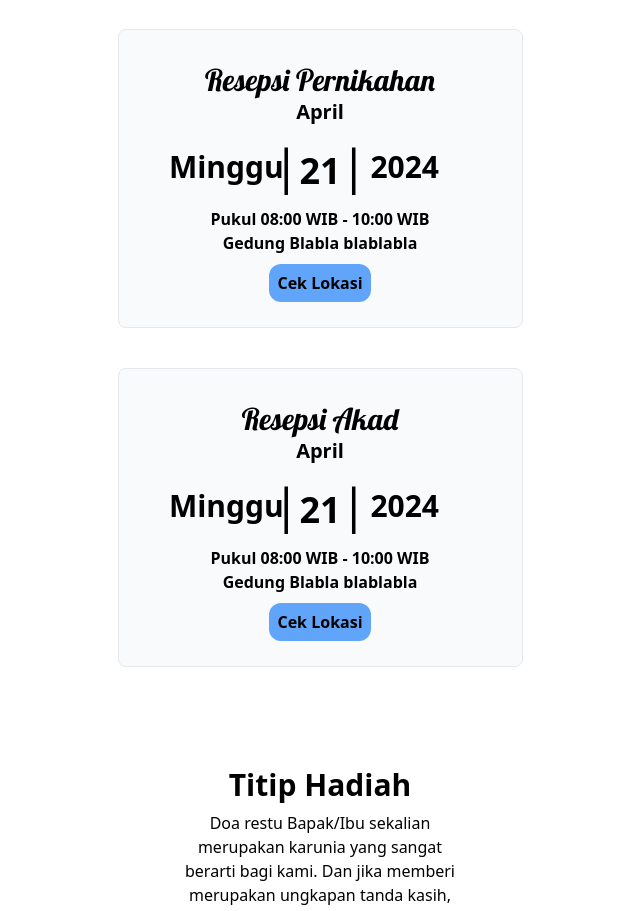
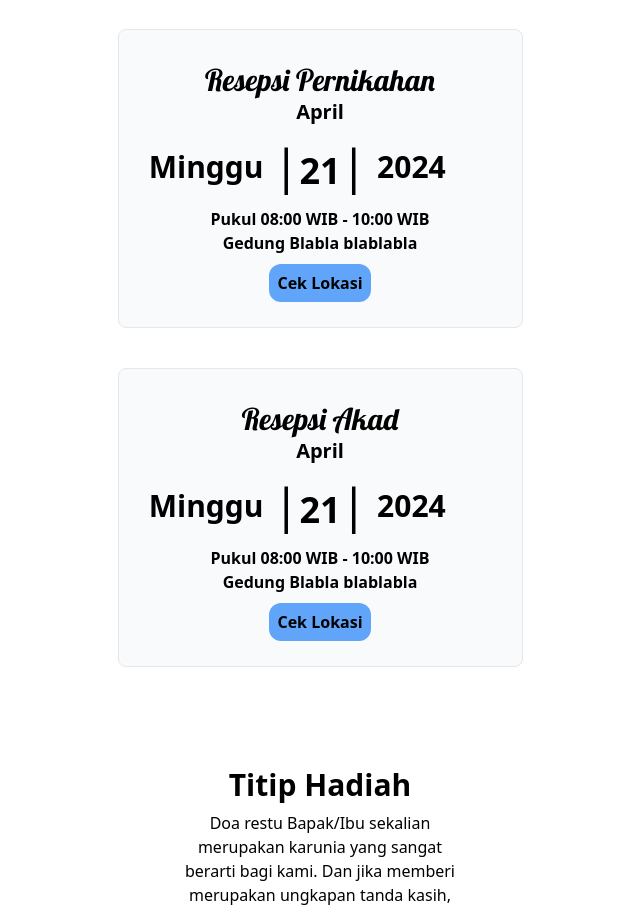
Before and after one commit to fahmiAzizz/nawanglana, a React (Vite) app: page / in a window 1280 px wide. Shown: the part 2580-3491 px from the top of the page, without its empty margins (320-960 px from the left). Built offline with nearby package versions, Linux system fonts and the light colour scheme; a web font is replaced by a local one.

Commit message:
up size akad

```diff
--- a/src/components/Akad.jsx
+++ b/src/components/Akad.jsx
@@ -11,7 +11,7 @@ const Akad = () => {
             <div className='w-[90%] mx-auto border bg-slate-50 rounded-lg py-8'>
                 <p className='text-3xl font-customFont3'>Resepsi Pernikahan</p>
                 <p className='text-xl font-semibold'>April</p>
-                <div className='py-4 grid grid-cols-3 w-3/4 items-center mx-auto'>
+                <div className='py-4 grid grid-cols-3 w-[85%] items-center mx-auto'>
                     <p className='text-3xl font-semibold text-right'>Minggu</p>
                     <p className='text-4xl font-bold'><span className='text-5xl font-extralight'>|</span>21<span className='text-5xl font-extralight'>|</span></p>
                     <p className='text-3xl font-semibold text-left'>2024</p>
@@ -25,7 +25,7 @@ const Akad = () => {
             <div className='w-[90%] mx-auto border bg-slate-50 rounded-lg py-8 mt-10'>
                 <p className='text-3xl font-customFont3'>Resepsi Akad</p>
                 <p className='text-xl font-semibold'>April</p>
-                <div className='py-4 grid grid-cols-3 w-3/4 items-center mx-auto'>
+                <div className='py-4 grid grid-cols-3 w-[85%] items-center mx-auto'>
                     <p className='text-3xl font-semibold text-right'>Minggu</p>
                     <p className='text-4xl font-bold'><span className='text-5xl font-extralight'>|</span>21<span className='text-5xl font-extralight'>|</span></p>
                     <p className='text-3xl font-semibold text-left'>2024</p>
```
